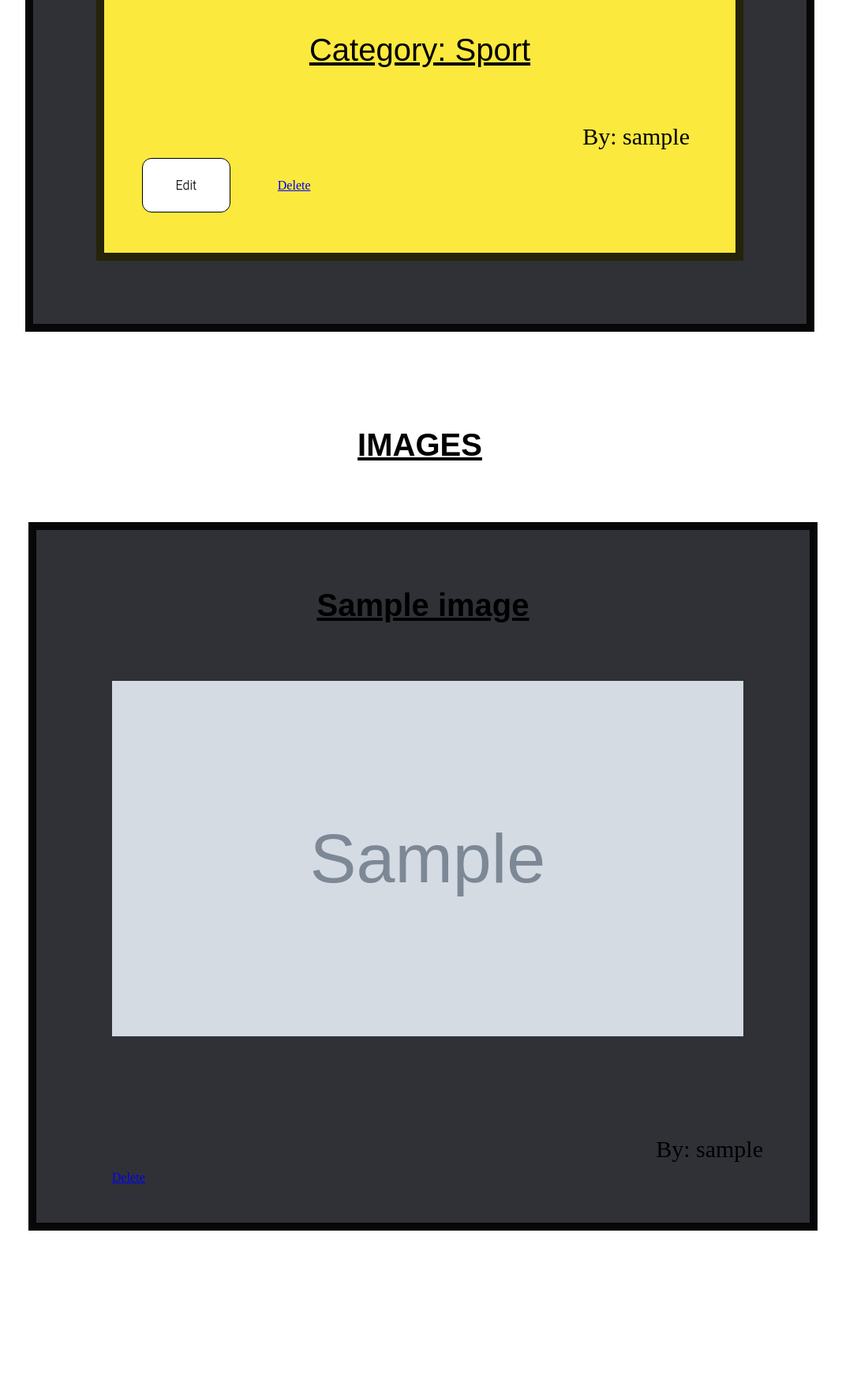
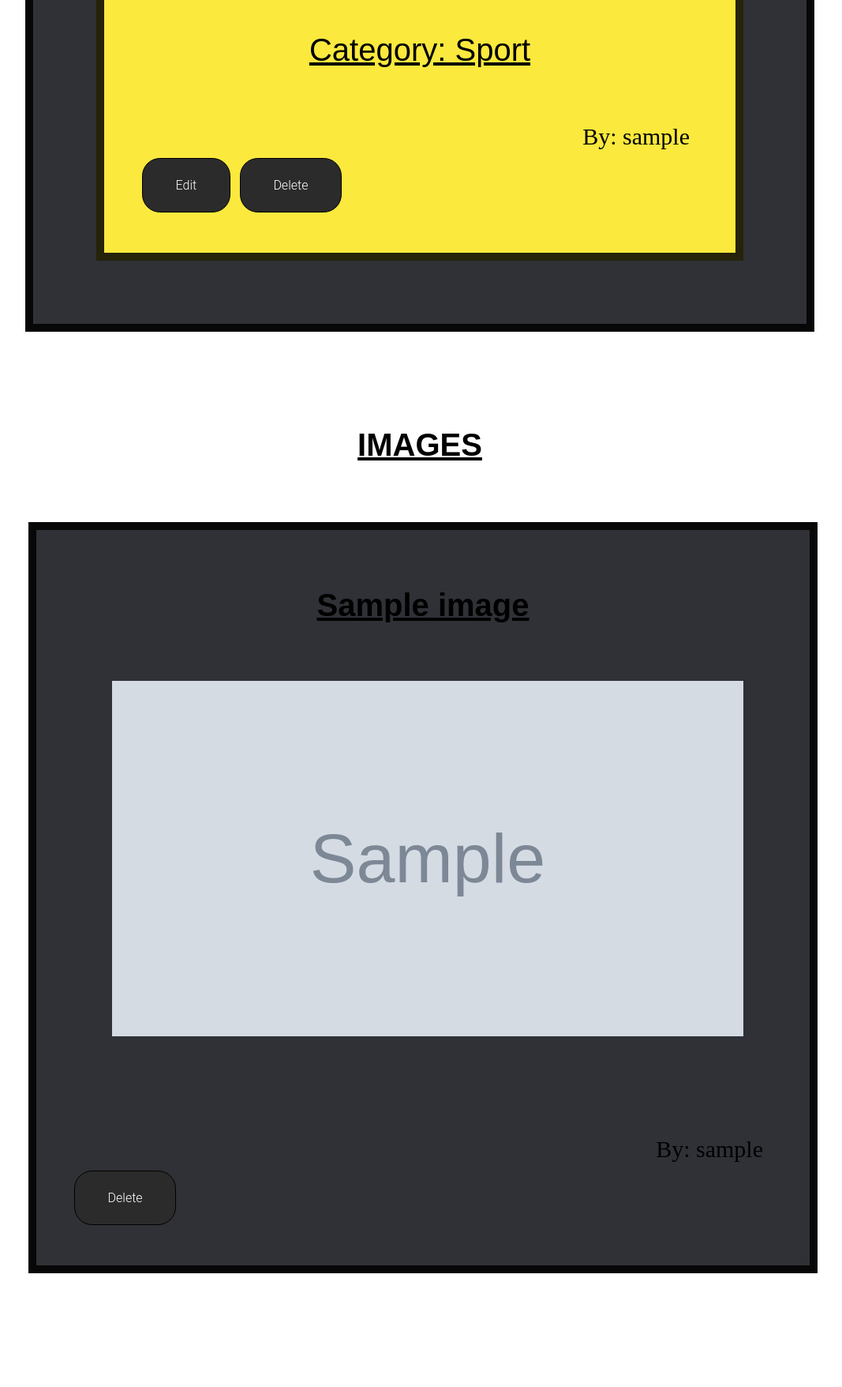
Before and after one commit to ilias511/Website, a Django app: page /post/ in a window 1280 px wide. Shown: the part 610-2366 px from the top of the page at 79% size, without its empty margins (108-1175 px from the left). Before the commit the page ends 2168 px from the top, so only its background shows below. Run offline with Django 4.2, Linux system fonts and the light colour scheme; a user stored in the database is signed in; tables that the repository leaves empty hold one stand-in row (values such as "Sample post"); grey boxes marked "Sample" are stand-in pictures.

Commit message:
make buttons

```diff
--- a/sites/models.py
+++ b/sites/models.py
@@ -47,13 +47,13 @@ class AppUsername(models.Model):
 
 # POSTS MODEL
 class Post(models.Model):
-    title = models.CharField(max_length=20, )
+    title = models.CharField(max_length=50, )
     details = models.TextField()
     category = models.CharField(max_length=100, choices=POST_CHOICES)
     user = models.ForeignKey(AppUser, on_delete=models.CASCADE)
 
 
 class Images(models.Model):
-    title = models.CharField(max_length=20)
+    title = models.CharField(max_length=50)
     image = models.URLField()
     user = models.ForeignKey(AppUser, on_delete=models.CASCADE)
--- a/templates/static/css/style.css
+++ b/templates/static/css/style.css
@@ -352,9 +352,11 @@ input[type=submit]:hover {
     background-color: #fbe93e;
     margin: 2em;
 }
-.justify-images-bottom{
+
+.justify-images-bottom {
 
 }
+
 .main-post .post-content {
     padding: 2em;
 }
@@ -363,7 +365,8 @@ input[type=submit]:hover {
     margin: 1em 2em;
     text-decoration: underline;
 }
-.main-image{
+
+.main-image {
     border: 10px solid rgba(0, 0, 0, 0.85);
     box-sizing: border-box;
     background-color: #fbe93e;
@@ -547,7 +550,7 @@ span {
 }
 
 
-.image-content-main{
+.image-content-main {
     position: center;
     text-align: center;
     align-items: center;
@@ -614,7 +617,8 @@ span {
     margin-left: auto;
 
 }
-.image-user{
+
+.image-user {
     margin-right: 1px;
     padding: 10px;
     font-size: 30px;
@@ -622,30 +626,27 @@ span {
     margin-left: auto;
 
 }
+
 a.button-post {
+    background-color: #2b2b2b;
     display: inline-block;
     padding: 1.5em 2.6em;
     border: 0.1em solid #000000;
     margin: 0 0.5em 0.2em 0;
-    cursor: pointer;
-    border-radius: 12px;
+    border-radius: 1.42em;
     box-sizing: border-box;
     text-decoration: none;
     font-family: 'Roboto', sans-serif;
     font-weight: 300;
-    color: #000000;
-    text-shadow: 0 0.04em 0.04em rgba(0, 0, 0, 0.35);
-    background-color: rgb(255, 255, 255);
+    color: #FFFFFF;
     text-align: center;
-    transition: all 0.15s;
-
+    transition: all 0.7s;
 }
 
 a.button-post:hover {
-    text-shadow: 0 0 2em rgb(252, 252, 252);
-    color: rgba(3, 250, 16, 0.85);
-    background-color: #202C4D;
-    border-color: rgb(239, 239, 239);
+    color: #000000;
+    background-color: #FFFFFF;
+
 }
 
 @media all and (max-width: 30cm) {
@@ -677,3 +678,33 @@ a.button-post:hover {
 /*    width: 50%;*/
 /*    color: #020202;*/
 /*}*/
+
+.button-delete {
+
+    background-color: #2b2b2b;
+    display: inline-block;
+    padding: 1.5em 2.6em;
+    border: 0.1em solid #000000;
+    margin: 0 0.5em 0.2em 0;
+    border-radius: 1.42em;
+    box-sizing: border-box;
+    text-decoration: none;
+    font-family: 'Roboto', sans-serif;
+    font-weight: 300;
+    color: #FFFFFF;
+    text-align: center;
+    transition: all 0.7s;
+}
+
+.button-delete:hover {
+    color: #000000;
+    background-color: #FFFFFF;
+
+}
+
+@media all and (max-width: 30em) {
+    .button-delete {
+        display: block;
+        margin: 0.4em auto;
+    }
+}
```
Also changed, not shown: templates/home.html (+4 -5 lines).
